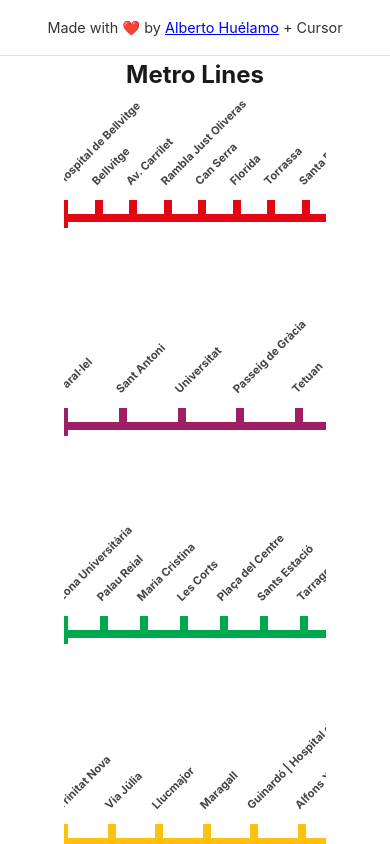
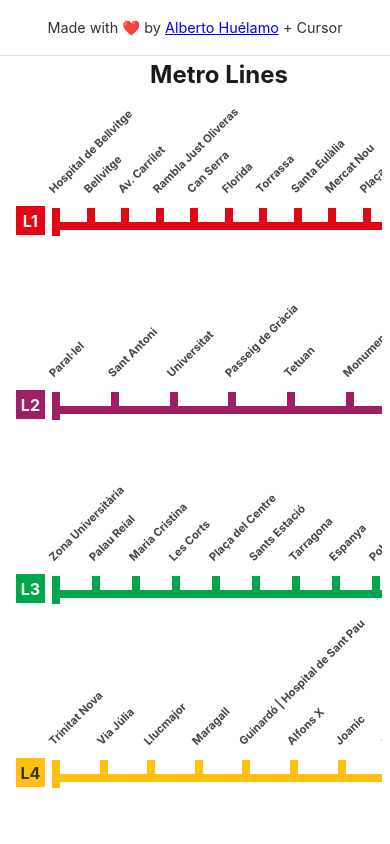
Before and after one commit to alhuelamo/barcelona-metro-lines, a plain HTML site: page index.html in a window 390 px wide. Shown: the top 844 px of the page. Drawn offline with Linux system fonts and the light colour scheme.

Commit message:
Fixing mobile view

```diff
--- a/styles.css
+++ b/styles.css
@@ -155,10 +155,12 @@ h1.section-title {
     .metro-map {
         overflow-x: auto;
         -webkit-overflow-scrolling: touch;
+        padding-left: 3rem;
     }
 
     .container {
         overflow-x: hidden;
+        padding: 0;
     }
 }
 
@@ -168,14 +170,14 @@ h1.section-title {
     }
 
     .container {
-        padding: 0 3.5rem;
+        padding: 0;
     }
 
     .metro-map {
-        padding: 3rem 0 0.5rem 0;
+        padding: 3rem 0 0.5rem 3rem;
     }
 
-    h2 {
+    .line-name {
         font-size: 1rem;
         width: 1.8rem;
         height: 1.8rem;
@@ -187,7 +189,7 @@ h1.section-title {
     }
 
     .metro-line {
-        padding-top: 2.5rem;
+        margin-bottom: 6rem;
     }
 }
 
```
